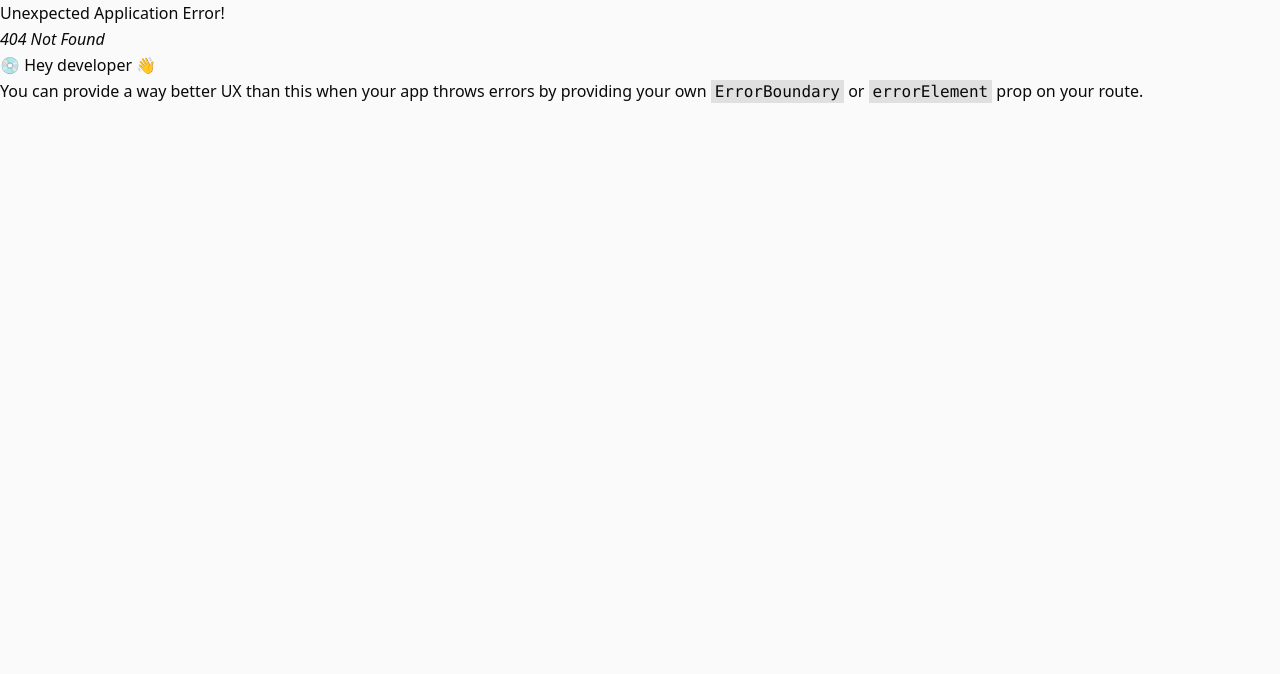
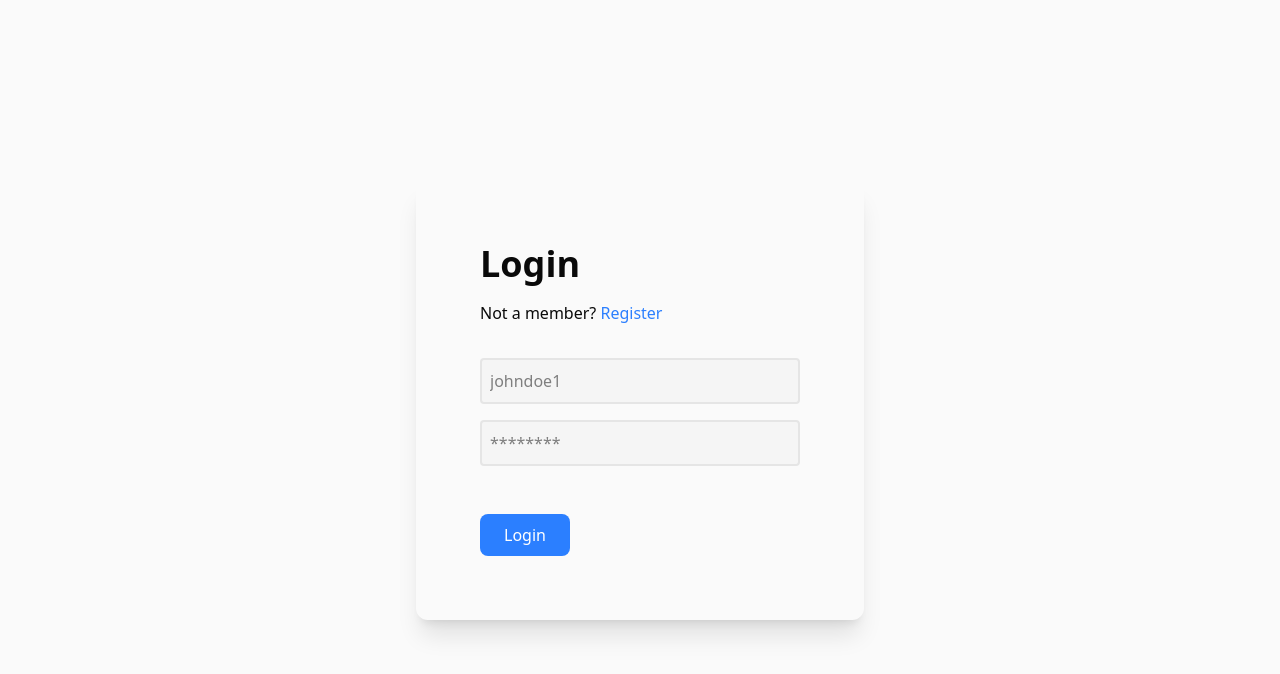
Before and after one commit to Gekke-SuCro/workout-tracker, a React (Vite) app in the folder frontend/: page /login in a window 1280 px wide. Before the commit this address had no page. Shown: the top 674 px of the page. Built offline with nearby package versions, Linux system fonts and the light colour scheme.

Commit message:
feat: Add basic login form validation with React Hook Form
refactor: Rename AuthPage to LoginPage and remove FormInputBox component
- Form inputs are now directly in the page using Tailwind CSS classes

chore: Install React Hook Form and React Toastify

```diff
--- a/frontend/package.json
+++ b/frontend/package.json
@@ -14,7 +14,9 @@
     "axios": "^1.7.9",
     "react": "^18.3.1",
     "react-dom": "^18.3.1",
+    "react-hook-form": "^7.54.2",
     "react-router-dom": "^7.1.3",
+    "react-toastify": "^11.0.3",
     "tailwindcss": "^4.0.0"
   },
   "devDependencies": {
--- /dev/null
+++ b/frontend/src/assets/styles/formStyles.css
@@ -0,0 +1,19 @@
+@import "tailwindcss";
+
+@layer component {
+  .form-input-box {
+    @apply p-2 border-2 border-neutral-200 bg-neutral-100 rounded-sm w-full;
+  }
+
+  .form-input-box:focus {
+    @apply outline-neutral-400;
+  }
+
+  .form-input-box.error {
+    @apply border-red-200 bg-red-100;
+  }
+
+  .form-error-label {
+    @apply text-red-950;
+  }
+}
--- a/frontend/src/components/form/FormInputBox.jsx
+++ /dev/null
@@ -1,22 +0,0 @@
-import PropTypes from "prop-types";
-
-const FormInputBox = ({ type, name, id, required = false }) => {
-  return (
-    <input
-      type={type}
-      name={name}
-      id={id}
-      required={required}
-      className="p-2 border-2 border-neutral-200 bg-neutral-100 rounded-sm"
-    />
-  );
-};
-
-FormInputBox.propTypes = {
-  type: PropTypes.string.isRequired,
-  name: PropTypes.string.isRequired,
-  id: PropTypes.string.isRequired,
-  required: PropTypes.bool,
-};
-
-export default FormInputBox;
--- a/frontend/src/main.jsx
+++ b/frontend/src/main.jsx
@@ -3,7 +3,7 @@ import { createRoot } from "react-dom/client";
 import { createBrowserRouter, RouterProvider } from "react-router-dom";
 import "./index.css";
 import HomePage from "./pages/HomePage";
-import AuthPage from "./pages/AuthPage";
+import LoginPage from "./pages/LoginPage";
 
 const router = createBrowserRouter([
   {
@@ -11,8 +11,8 @@ const router = createBrowserRouter([
     element: <HomePage />,
   },
   {
-    path: "/auth",
-    element: <AuthPage />,
+    path: "/login",
+    element: <LoginPage />,
   },
 ]);
 
--- a/frontend/src/pages/AuthPage.jsx
+++ /dev/null
@@ -1,68 +0,0 @@
-import { Link } from "react-router-dom";
-import { capitalizeFirstLetter } from "../utils/textUtils";
-import FormInputBox from "../components/form/FormInputBox";
-
-const loginInputs = [
-  {
-    type: "text",
-    name: "username",
-    id: "username",
-    placeholder: "johndoe",
-    required: true,
-  },
-  {
-    type: "password",
-    name: "password",
-    id: "password",
-    placeholder: "",
-    required: true,
-  },
-];
-
-const AuthPage = () => {
-  const updateValue = (value) => {
-    console.log(value);
-  };
-
-  const login = (event) => {
-    event.preventDefault();
-    const username = document.querySelector("#username").value;
-    const password = document.querySelector("#password").value;
-    console.log(`Login requested username: ${username} password: ${password}`);
-  };
-
-  return (
-    <div className="mx-auto sm:max-w-md flex flex-col grow justify-center min-h-svh">
-      <form onSubmit={login} className="p-8 md:shadow-xl md:p-16">
-        <h1 className="title mb-4">Login</h1>
-
-        <p>
-          Not a member?{" "}
-          <span className="text-blue-500">
-            <Link>Register</Link>
-          </span>
-        </p>
-
-        <div className="flex flex-col gap-4 py-8">
-          {loginInputs.map((item, index) => (
-            <div key={index} className="flex flex-col gap-2">
-              <label htmlFor={item.name} className="text-neutral-600">
-                {capitalizeFirstLetter(item.name)}
-              </label>
-              <FormInputBox type={item.type} name={item.name} id={item.id} />
-            </div>
-          ))}
-        </div>
-
-        <button
-          type="submit"
-          className="mt-4 bg-blue-500 text-neutral-50 px-4 py-2 rounded-lg"
-        >
-          Login
-        </button>
-      </form>
-    </div>
-  );
-};
-
-export default AuthPage;
--- a/frontend/src/pages/HomePage.jsx
+++ b/frontend/src/pages/HomePage.jsx
@@ -4,7 +4,7 @@ const HomePage = () => {
   return (
     <div>
       <h1>Workout Tracker</h1>
-      <Link to="/auth">login...</Link>
+      <Link to="/login">login...</Link>
     </div>
   );
 };
--- /dev/null
+++ b/frontend/src/pages/LoginPage.jsx
@@ -0,0 +1,79 @@
+import { Link } from "react-router-dom";
+import { useForm } from "react-hook-form";
+import "../assets/styles/formStyles.css";
+
+const LoginPage = () => {
+  const {
+    register,
+    handleSubmit,
+    formState: { errors },
+  } = useForm({ mode: "onBlur" });
+
+  const onSubmit = () => {
+    console.log("Logging in");
+  };
+
+  return (
+    <div className="mx-auto sm:max-w-md flex flex-col grow justify-center min-h-svh">
+      <form
+        onSubmit={handleSubmit(onSubmit)}
+        className="p-8 md:shadow-xl md:p-16 rounded-xl"
+      >
+        <h1 className="title mb-4">Login</h1>
+
+        <p>
+          Not a member?{" "}
+          <span className="text-blue-500">
+            <Link to="/">Register</Link>
+          </span>
+        </p>
+
+        <div className="flex flex-col gap-4 py-8">
+          {/* Username Input */}
+          <div>
+            <input
+              {...register("username", {
+                required: "Username is required",
+              })}
+              type="text"
+              id="username"
+              placeholder="johndoe1"
+              className={`form-input-box ${errors.username && "error"}`}
+            />
+            {errors.username && (
+              <p className="form-error-label">{errors.username.message}</p>
+            )}
+          </div>
+
+          {/* Password Input */}
+          <div>
+            <input
+              {...register("password", {
+                required: "Password is required",
+              })}
+              type="password"
+              id="password"
+              placeholder="********"
+              className={`form-input-box ${errors.password && "error"}`}
+            />
+            {errors.password && (
+              <p className="form-error-label">{errors.password.message}</p>
+            )}
+          </div>
+        </div>
+
+        {/* Submit Button */}
+        <div className="flex justify-center md:justify-start">
+          <button
+            type="submit"
+            className={`mt-4 px-6 py-2 rounded-lg transition bg-blue-500 text-white hover:bg-blue-600`}
+          >
+            Login
+          </button>
+        </div>
+      </form>
+    </div>
+  );
+};
+
+export default LoginPage;
```
Also changed, not shown: 1 other file (tests, documents, lock files or other folders).
